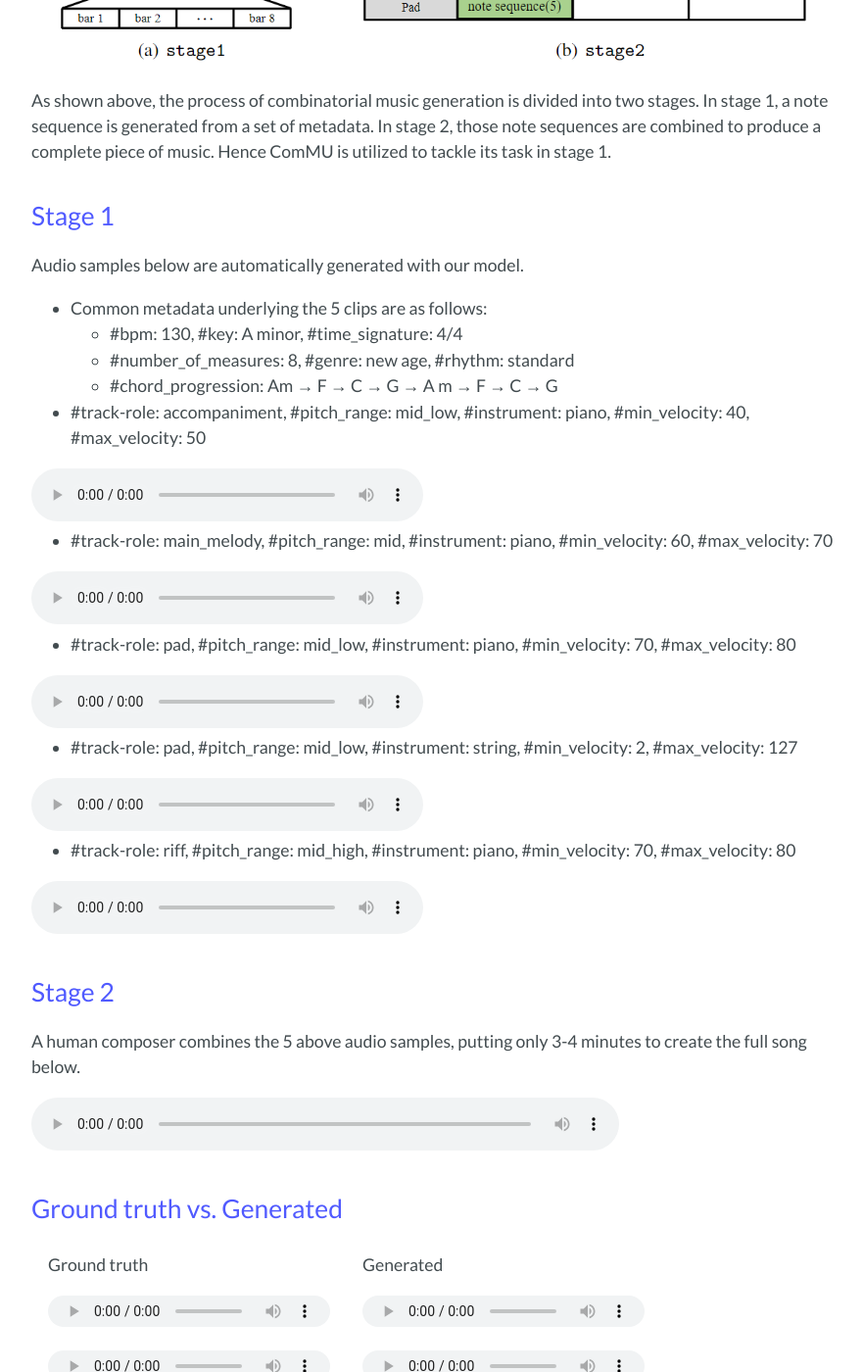
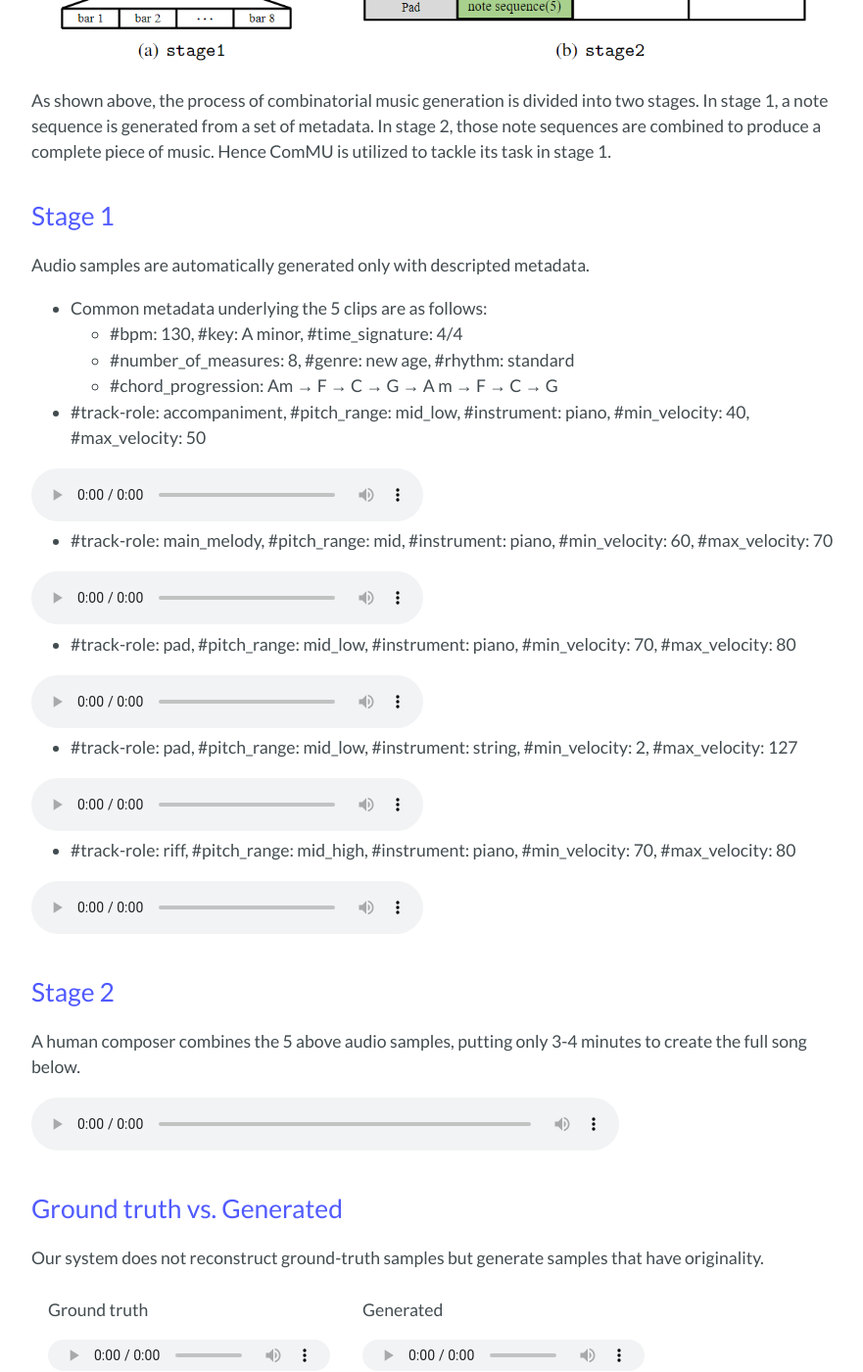
Before and after one commit to POZAlabs/ComMU, a Jekyll site: the page built from index.md, in a window 1280 px wide and 1400 px high, scrolled down 2509 px. Shown: the whole window at 98% size, without its empty margins (192-1073 px from the left). Built offline with Jekyll 4.4.1, drawn with Linux system fonts in a browser that asks for light colours; our own code applies the rules of GitHub Pages for plain Markdown files.

Commit message:
Update index.md

```diff
--- a/index.md
+++ b/index.md
@@ -43,7 +43,7 @@ As shown above, the process of combinatorial music generation is divided into tw
 
 
 ## Stage 1
-Audio samples below are automatically generated with our model.
+Audio samples are automatically generated only with descripted metadata.
  - Common metadata underlying the 5 clips are as follows:
       -  #bpm: 130, #key: A minor, #time_signature: 4/4
       -  #number_of_measures: 8, #genre: new age, #rhythm: standard
@@ -85,7 +85,7 @@ A human composer combines the 5 above audio samples, putting only 3-4 minutes to
 
 
 ## Ground truth vs. Generated
-
+Our system does not reconstruct ground-truth samples but generate samples that have originality.
 <table class="audio-table">
   <tbody>
     <tr>
```
